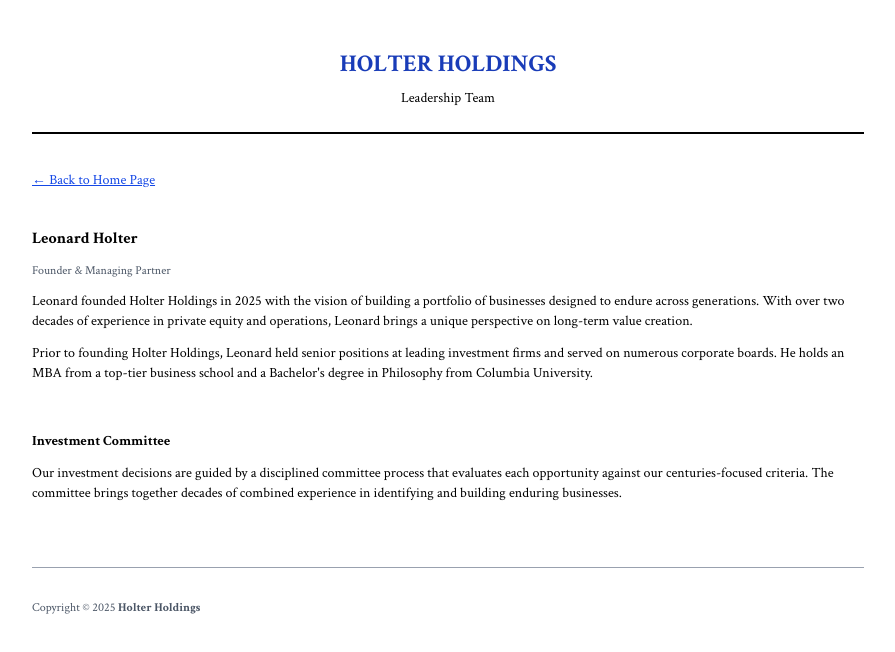
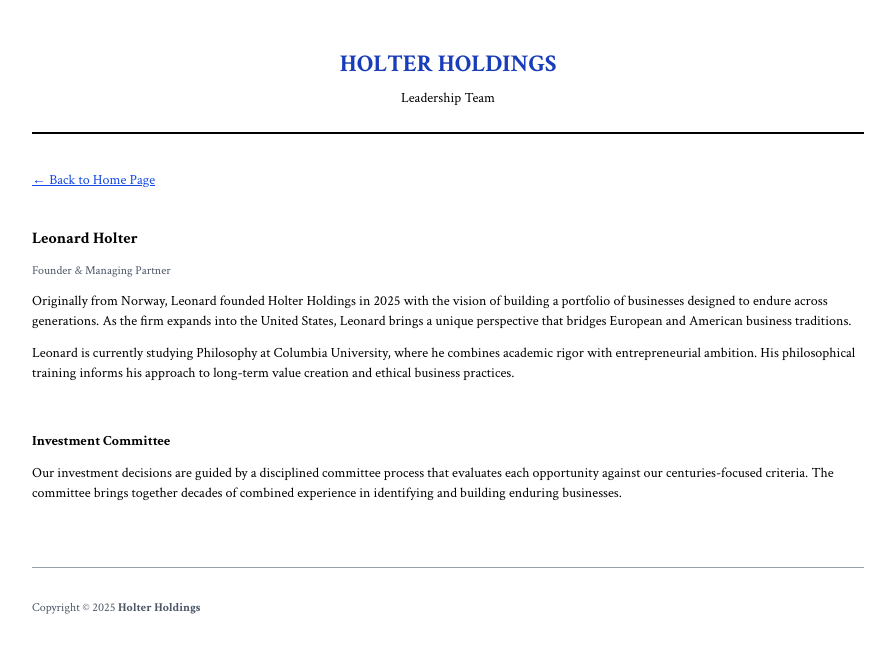
Before and after one commit to LeonardHolter/HolterHoldings, a Next.js app: page /leadership in a window 1280 px wide. Shown: the top 652 px of the page, without its empty margins (192-1087 px from the left). Built offline with nearby package versions, Linux system fonts and the light colour scheme; a web font is replaced by a local one.

Commit message:
Update Leonard's bio with authentic background information

```diff
--- a/src/app/leadership/page.tsx
+++ b/src/app/leadership/page.tsx
@@ -33,15 +33,15 @@
             <h3 className="font-bold text-black mb-3 text-base">Leonard Holter</h3>
             <p className="text-gray-600 text-xs mb-3">Founder & Managing Partner</p>
             <p className="text-black mb-3">
-              Leonard founded Holter Holdings in 2025 with the vision of building a portfolio
-              of businesses designed to endure across generations. With over two decades of
-              experience in private equity and operations, Leonard brings a unique perspective
-              on long-term value creation.
+              Originally from Norway, Leonard founded Holter Holdings in 2025 with the vision
+              of building a portfolio of businesses designed to endure across generations.
+              As the firm expands into the United States, Leonard brings a unique perspective
+              that bridges European and American business traditions.
             </p>
             <p className="text-black">
-              Prior to founding Holter Holdings, Leonard held senior positions at leading
-              investment firms and served on numerous corporate boards. He holds an MBA
-              from a top-tier business school and a Bachelor&apos;s degree in Philosophy from Columbia University.
+              Leonard is currently studying Philosophy at Columbia University, where he combines
+              academic rigor with entrepreneurial ambition. His philosophical training informs
+              his approach to long-term value creation and ethical business practices.
             </p>
           </div>
 
```
